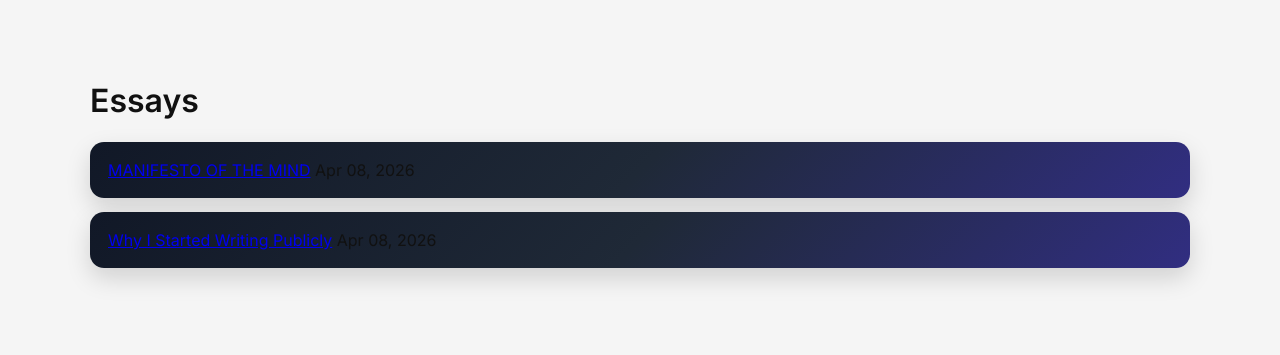
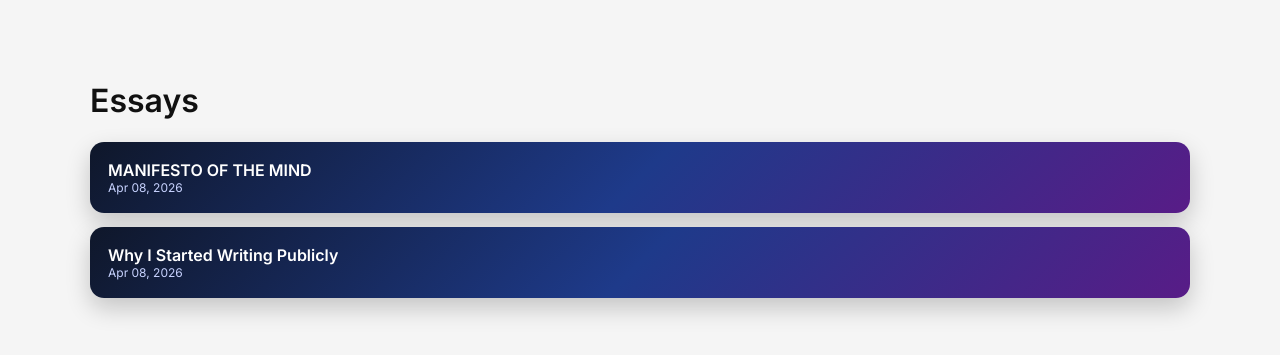
Before and after one commit to jawhartharuvana/jawhartharuvana.github.io, a Jekyll site: the page built from essays.html, in a window 1280 px wide. Shown: the top 355 px of the page. Built offline with Jekyll 4.4.1, drawn with Linux system fonts in a browser that asks for light colours.

Commit message:
Update style.css

```diff
--- a/assets/css/style.css
+++ b/assets/css/style.css
@@ -32,7 +32,7 @@ body {
     to bottom,
     rgba(0,0,0,0.65),
     rgba(0,0,0,0.35),
-    rgba(0,0,0,0.8)
+    rgba(0,0,0,0.85)
   );
   z-index: 1;
 }
@@ -42,10 +42,10 @@ body {
   position: relative;
   z-index: 2;
   padding: 40px;
-  max-width: none; /* REMOVE LIMIT */
+  max-width: none;
 }
 
-/* AVATAR (BIG) */
+/* AVATAR */
 .avatar {
   width: 100%;
   max-width: 260px;
@@ -140,6 +140,11 @@ body {
   color: white;
   border: none;
   cursor: pointer;
+  transition: 0.3s;
+}
+
+.explore-btn:hover {
+  background: #333;
 }
 
 /* HIDDEN CONTENT */
@@ -158,13 +163,33 @@ body {
   padding: 0;
 }
 
+/* 🔥 GRADIENT POSTS (FINAL FIX) */
 .posts li {
-  background: linear-gradient(135deg, #111827, #1f2937, #312e81);
+  background: linear-gradient(135deg, #0f172a, #1e3a8a, #581c87);
   padding: 18px;
   border-radius: 14px;
   margin-bottom: 14px;
-  box-shadow: 0 10px 25px rgba(0,0,0,0.15);
+  box-shadow: 0 10px 25px rgba(0,0,0,0.2);
   transition: 0.3s;
+}
+
+/* TEXT FIX (IMPORTANT) */
+.posts a {
+  font-weight: 600;
+  text-decoration: none;
+  color: #ffffff;
+}
+
+.posts .date {
+  display: block;
+  font-size: 12px;
+  color: #c7d2fe;
+}
+
+/* HOVER EFFECT */
+.posts li:hover {
+  transform: translateY(-5px) scale(1.01);
+  box-shadow: 0 18px 40px rgba(0,0,0,0.35);
 }
 
 /* CTA */
@@ -177,14 +202,11 @@ body {
   background: linear-gradient(135deg, #111, #1f2937);
 }
 
-/* WHATSAPP FLOAT */
-.whatsapp-float {
+/* FLOAT BUTTONS */
+.whatsapp-float,
+.email-float {
   position: fixed;
-  bottom: 20px;
   right: 20px;
-  background: #25D366;
-  color: white;
-  font-size: 22px;
   width: 55px;
   height: 55px;
   display: flex;
@@ -194,30 +216,22 @@ body {
   text-decoration: none;
   box-shadow: 0 10px 25px rgba(0,0,0,0.25);
   z-index: 9999;
+  transition: 0.3s;
 }
 
-.whatsapp-float:hover {
-  transform: scale(1.1);
+.whatsapp-float {
+  bottom: 20px;
+  background: #25D366;
+  color: white;
 }
 
 .email-float {
-  position: fixed;
-  bottom: 90px; /* sits above WhatsApp */
-  right: 20px;
+  bottom: 90px;
   background: #ea4335;
   color: white;
-  font-size: 20px;
-  width: 55px;
-  height: 55px;
-  display: flex;
-  align-items: center;
-  justify-content: center;
-  border-radius: 50%;
-  text-decoration: none;
-  box-shadow: 0 10px 25px rgba(0,0,0,0.25);
-  z-index: 9999;
 }
 
+.whatsapp-float:hover,
 .email-float:hover {
   transform: scale(1.1);
 }
@@ -239,7 +253,6 @@ body {
     text-align: center;
   }
 
-  /* BIG PROFILE IMAGE ON MOBILE */
   .avatar {
     width: 220px;
     height: 220px;
@@ -255,7 +268,7 @@ body {
     font-size: 15px;
   }
 
-  /* STACK CARDS VERTICALLY */
+  /* FORCE STACK */
   .grid {
     display: flex;
     flex-direction: column;
@@ -274,5 +287,4 @@ body {
   .explore-btn {
     width: 80%;
   }
-
 }
```
Lines whose indentation alone changed are shown as unchanged.
